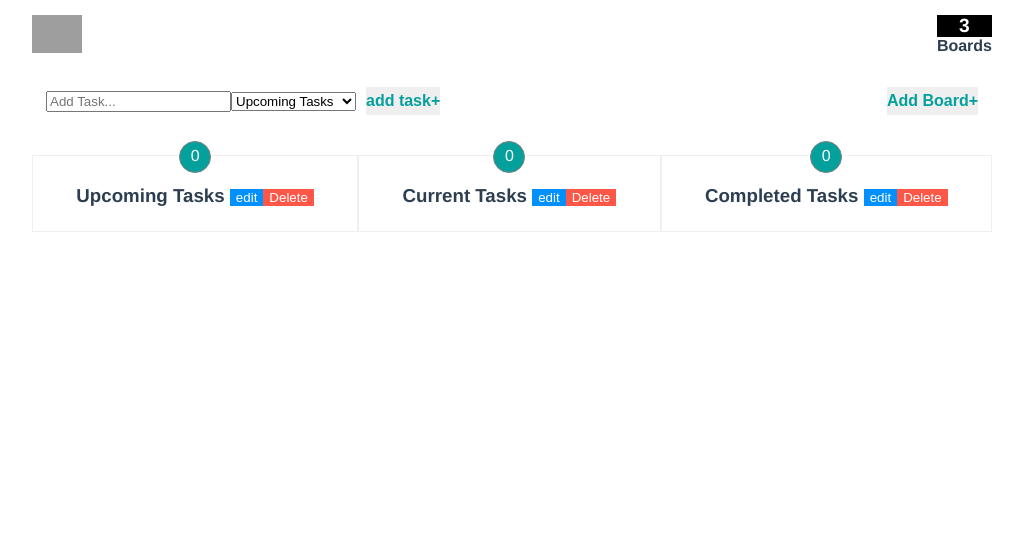
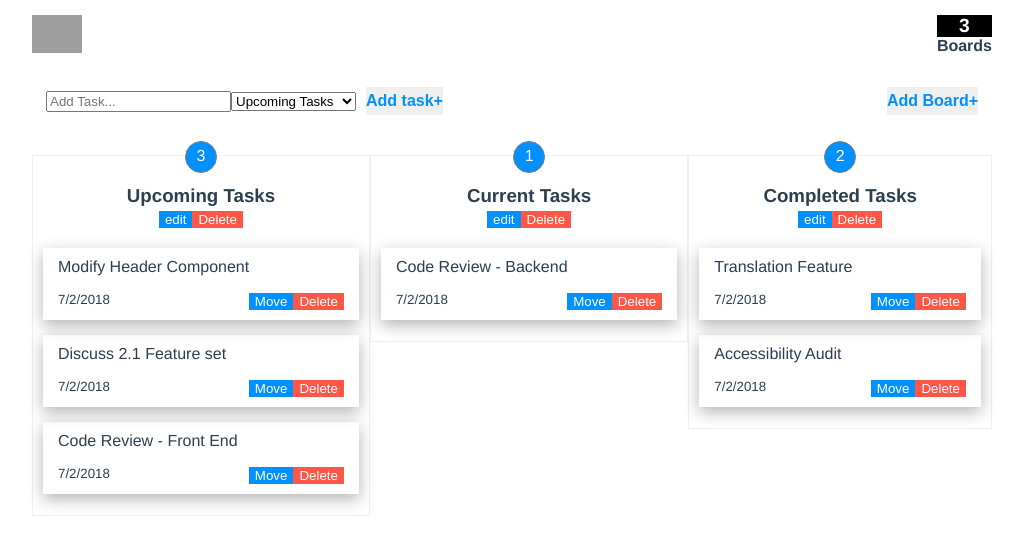
Before and after one commit to Josuerc026/vue-kanban, a Vue app: page / in a window 1280 px wide. Shown: the top 546 px of the page, without its empty margins (128-1151 px from the left). Built offline with nearby package versions, Linux system fonts and the light colour scheme; grey boxes are pictures that could not be loaded.

Commit message:
Style changes to UI elements

```diff
--- a/src/components/kanban.vue
+++ b/src/components/kanban.vue
@@ -8,7 +8,7 @@
                         <select ref="formSelect">
                             <option v-for="(koptions, index) in lists" :key="koptions.id" :id="index">{{koptions.title}}</option>
                         </select>
-                        <button type="submit" class="add-task">add task</button>
+                        <button type="submit" class="add-task">Add task</button>
                     </div>
                     <div class="board-inputs">
                         <button type="button" @click="addBoard" class="add-board">Add Board</button>
@@ -23,26 +23,34 @@
                     }">
                         <span>{{kanban.todoList.length}}</span>
                     </div>
-                    <div v-if="kanban.checkTitle">
+                    <div v-if="kanban.checkTitle" class="edit-title">
                         <input type="text" v-model="kanban.title">
-                        <button @click="editTitle(kanban)">done</button>
+                        <button @click="editTitle(kanban)" class="edit">done</button>
                     </div>
                     <h3>
                         {{kanban.title}}
-                        <button @click="editTitle(kanban)" class="edit-board-title">edit</button>
-                        <button @click="removeBoard(index)" class="remove-board">Delete</button>
+                        <div>
+                            <button @click="editTitle(kanban)" class="edit">edit</button>
+                            <button @click="removeBoard(index)" class="delete">Delete</button>
+                        </div>
                     </h3>
                     <ul>
                         <li v-for="(item, index) in kanban.todoList" :key="item.id" class="list-item">
-                            <small>{{item.date}}</small>
+                            <div class="item-content">
                                 <p>{{item.description}}</p>
-                            <button @click="migrateTask(item, null)">Move</button>
-                            <button @click="removeTask(kanban, index)">Delete</button>
+                                <div class="item-group">
+                                    <small class="item-date">{{item.date}}</small>
+                                    <div class="btn-group-right">
+                                        <button @click="migrateTask(item, null)" class="edit">Move</button>
+                                        <button @click="removeTask(kanban, index)" class="delete">Delete</button>
+                                    </div>
+                                </div>
                                 <div v-if="item.checkMigrate">
                                     <select @change="moveTask($event,kanban,item, index)">
                                         <option>Select Board</option>
                                         <option v-for="(koptions, index) in lists" :key="koptions.id" :id="index">{{koptions.title}}</option>
                                     </select>
+                                </div>
                             </div>
                         </li>
                     </ul>
@@ -63,19 +71,51 @@ export default {
             lists: [
                 {
                     title: 'Upcoming Tasks',
-                    todoList: [],
+                    todoList: [
+                        {
+                            date: new Date().toLocaleDateString(),
+                            description: "Modify Header Component",
+                            checkMigrate: false
+                        },
+						{
+							date: new Date().toLocaleDateString(),
+							description: "Discuss 2.1 Feature set",
+							checkMigrate: false
+						},
+						{
+							date: new Date().toLocaleDateString(),
+							description: "Code Review - Front End",
+							checkMigrate: false
+						}
+                    ],
                     tasksRemaining: 0,
                     checkTitle: false
                 },
                 {
                     title: 'Current Tasks',
-                    todoList: [],
+                    todoList: [
+						{
+							date: new Date().toLocaleDateString(),
+							description: "Code Review - Backend",
+							checkMigrate: false
+						}
+                    ],
                     tasksRemaining: 0,
                     checkTitle: false
                 },
                 {
                     title: 'Completed Tasks',
-                    todoList: [],
+                    todoList: [
+						{
+							date: new Date().toLocaleDateString(),
+							description: "Translation Feature",
+							checkMigrate: false
+						},
+						{
+							date: new Date().toLocaleDateString(),
+							description: "Accessibility Audit",
+						}
+					],
                     tasksRemaining: 0,
                     checkTitle: false
                 }
@@ -153,15 +193,20 @@ export default {
     .add-board,
     .add-task{
         border: 0;
-        color: #04a09c;
+        color: #0090ff;
         font-weight: bold;
         padding: 5px 0;
         font-size: 1rem;
         cursor: pointer;
+        transition: 0.4s all;
     }
     .add-board:after,
      .add-task:after{
          content: '+';
+     }
+    .add-board:hover,
+    .add-task:hover{
+        color: #3874a0;
     }
     .add-task{
         margin-left: 10px;
@@ -209,7 +254,7 @@ export default {
         height: 30px;
         border-radius: 100%;
         border: 1px solid gray;
-        background: #04a09c;
+        background: #0090ff;
         color: #fff;
         transition: 0.25s all;
     }
@@ -228,14 +273,34 @@ export default {
         box-shadow: 0 5px 15px rgba(0,0,0,0.3);
         transition: 0.25s all;
     }
-    .remove-board{
+    .item-content{
+        padding: 10px 15px;
+    }
+    .item-content p{
+        margin-top: 0;
+        text-align: left;
+    }
+    .item-date{
+        margin-right: 10px;
+        float: left;
+    }
+    .delete{
         background: #ff5747;
         border: 0;
         color: #fff;
     }
-    .edit-board-title{
+    .edit{
         background: #0090ff;
         border: 0;
         color: #fff;
     }
+    .item-group{
+        overflow: auto;
+    }
+    .btn-group-right{
+        float: right;
+    }
+    .edit-title{
+        margin-top: 15px;
+    }
 </style>
```
Also changed, not shown: 7 other files (tests, documents, lock files or other folders). Lines whose indentation alone changed are shown as unchanged.
